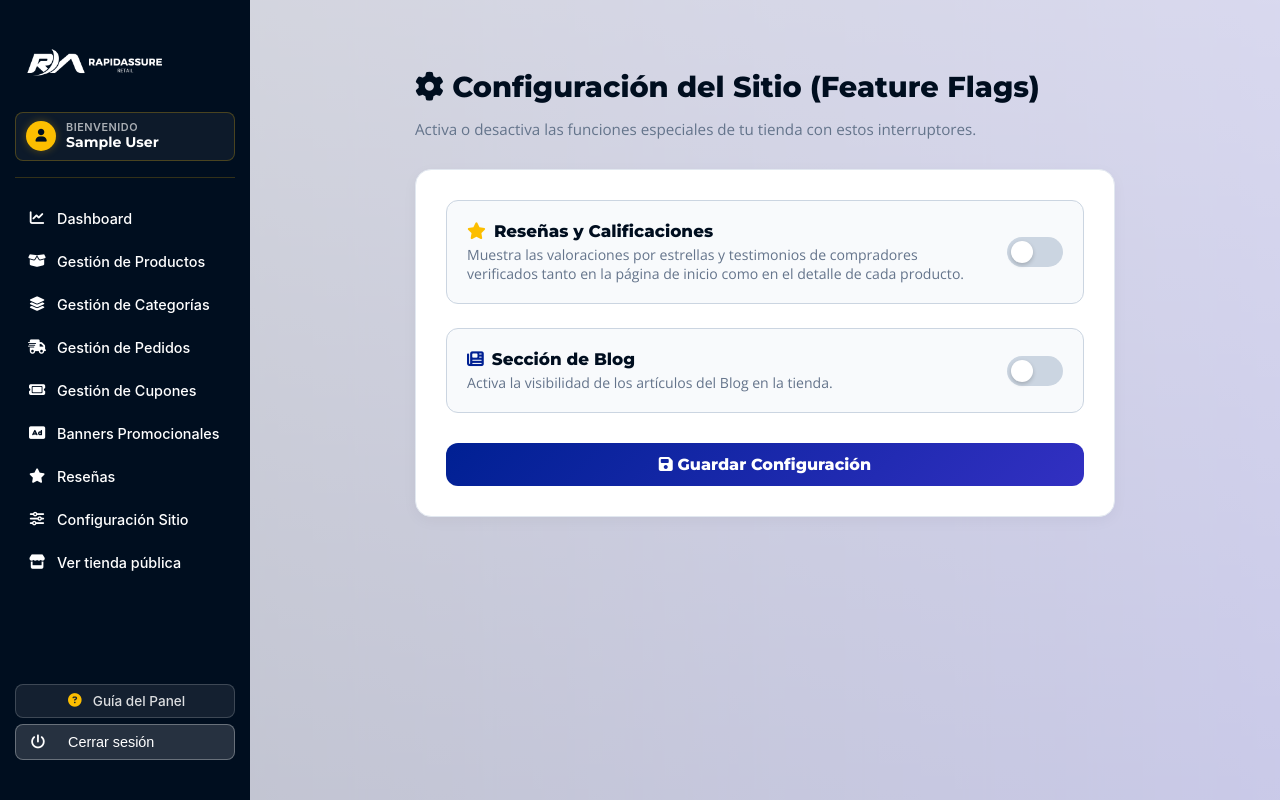
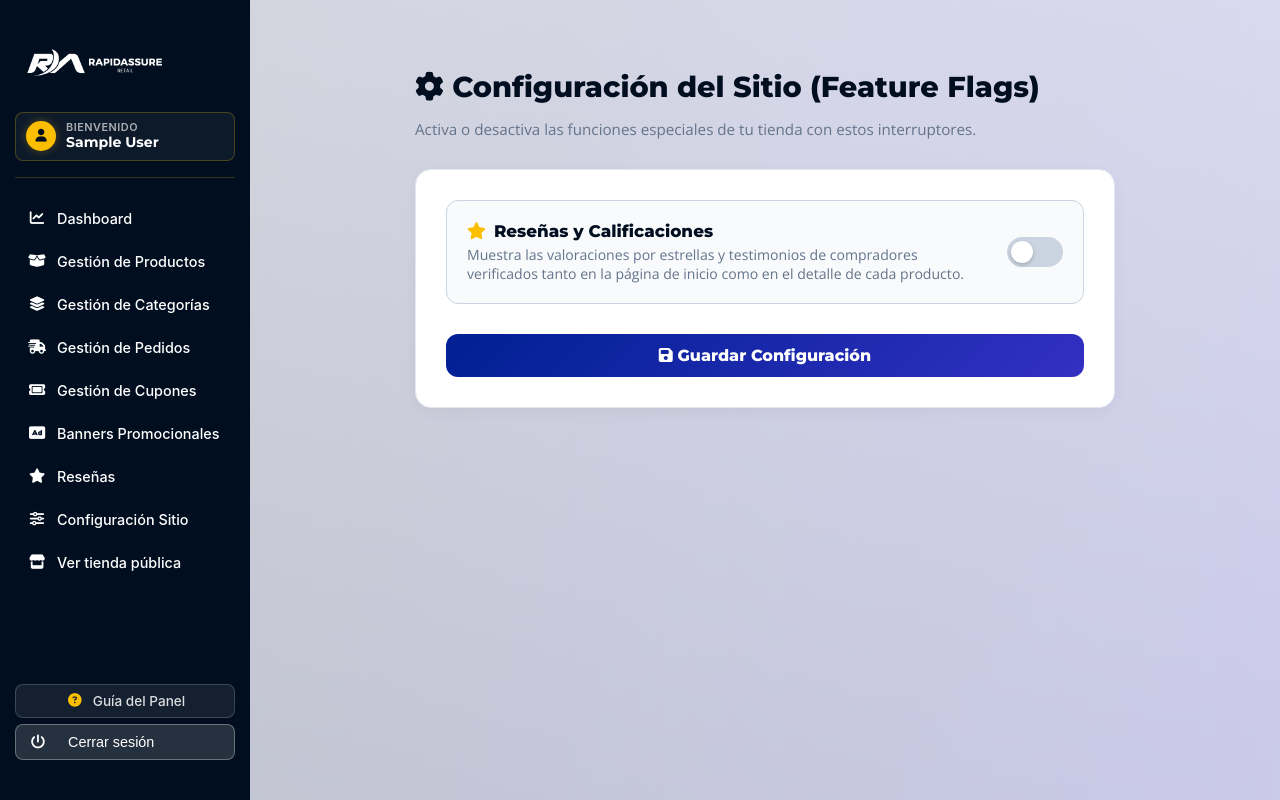
Before and after one commit to felipooon/rapidassure, a Django app: page /panel/configuracion/ in a window 1280 px wide. Run offline with Django 5.2, Linux system fonts and the light colour scheme; the visitor is signed in with stand-in values (Sample User, id 1); data comes from the database, SQL or seed files in the repository.

Commit message:
feat: ajustar tarjetas de reseñas con imagen y ancho fijo, ocultar estrellas con reseñas desactivadas y remover switch de blog

```diff
--- a/templates/panel/configuracion.html
+++ b/templates/panel/configuracion.html
@@ -36,22 +36,6 @@
                         <span style="position: absolute; cursor: pointer; top: 0; left: 0; right: 0; bottom: 0; background-color: #cbd5e1; transition: .3s; border-radius: 34px;" class="slider-bg"></span>
                     </label>
                 </div>
-
-                <div style="padding: 20px; border-radius: 12px; background: #f8fafc; border: 1px solid #cbd5e1; display: flex; align-items: center; justify-content: space-between; gap: 20px;">
-                    <div>
-                        <div style="font-weight: 800; font-size: 1.05rem; color: #000E1F; margin-bottom: 4px; display: flex; align-items: center; gap: 8px; font-family: 'Montserrat', sans-serif;">
-                            <i class="fa-solid fa-newspaper" style="color: #002093;"></i> Sección de Blog
-                        </div>
-                        <div style="font-size: 0.88rem; color: #64748b; font-family: 'Open Sans', sans-serif;">
-                            Activa la visibilidad de los artículos del Blog en la tienda.
-                        </div>
-                    </div>
-                    <label style="position: relative; display: inline-block; width: 56px; height: 30px; flex-shrink: 0;">
-                        <input type="checkbox" name="mostrar_blog" {% if config.mostrar_blog %}checked{% endif %} style="opacity: 0; width: 0; height: 0;" id="toggle_blog">
-                        <span style="position: absolute; cursor: pointer; top: 0; left: 0; right: 0; bottom: 0; background-color: #cbd5e1; transition: .3s; border-radius: 34px;" class="slider-bg"></span>
-                    </label>
-                </div>
-
             </div>
 
             <button type="submit" class="btn" style="background: linear-gradient(135deg, #002093, #3230C2); color: white; border: none; padding: 12px 24px; border-radius: 12px; font-weight: 800; font-size: 1rem; width: 100%; cursor: pointer; font-family: 'Montserrat', sans-serif;">
--- a/tienda/forms.py
+++ b/tienda/forms.py
@@ -123,9 +123,8 @@ class ResenaForm(forms.ModelForm):
 class ConfiguracionSitioForm(forms.ModelForm):
     class Meta:
         model = ConfiguracionSitio
-        fields = ['mostrar_blog', 'mostrar_resenas']
+        fields = ['mostrar_resenas']
         labels = {
-            'mostrar_blog': 'Activar Sección de Blog en la tienda (Navbar y menú)',
             'mostrar_resenas': 'Activar Reseñas y Calificaciones con Estrellas en productos',
         }
 
```
Also changed, not shown: templates/index.html (+30 -14 lines).
